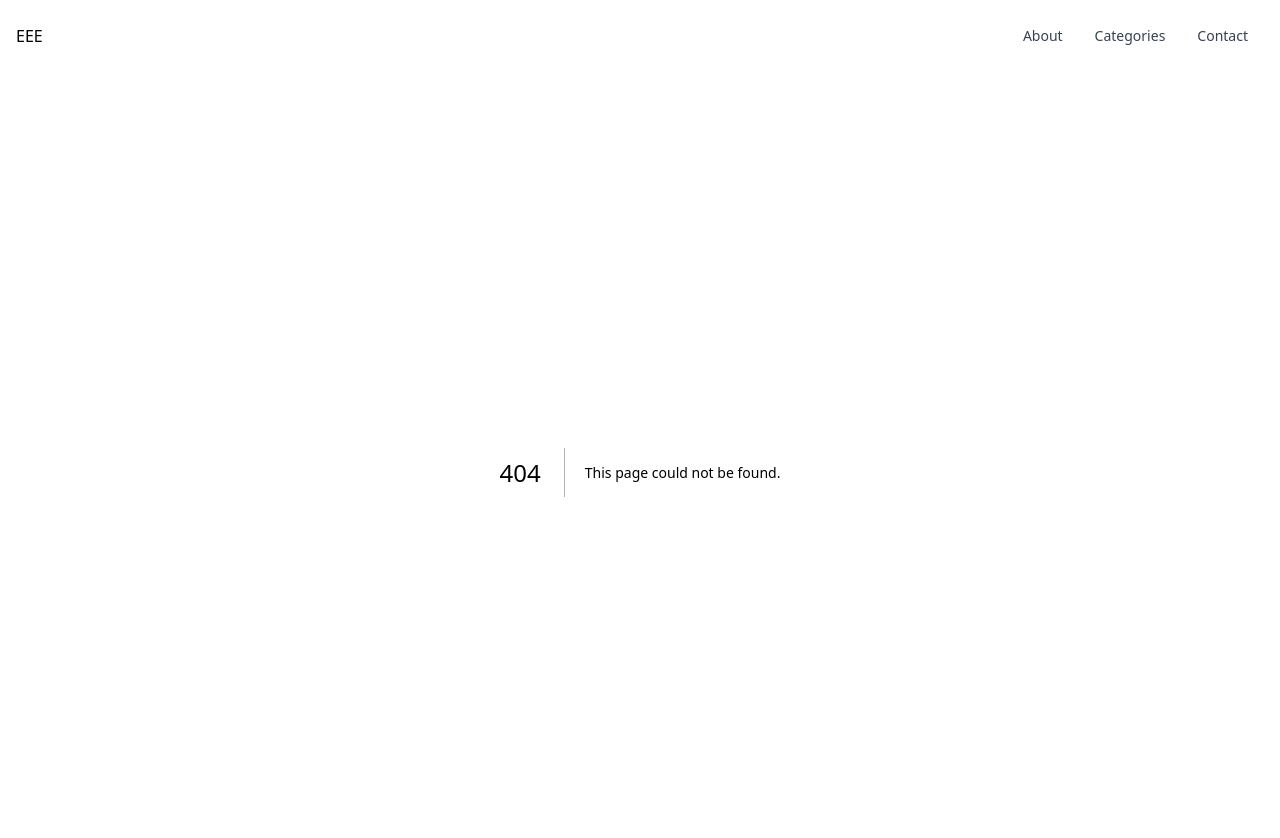
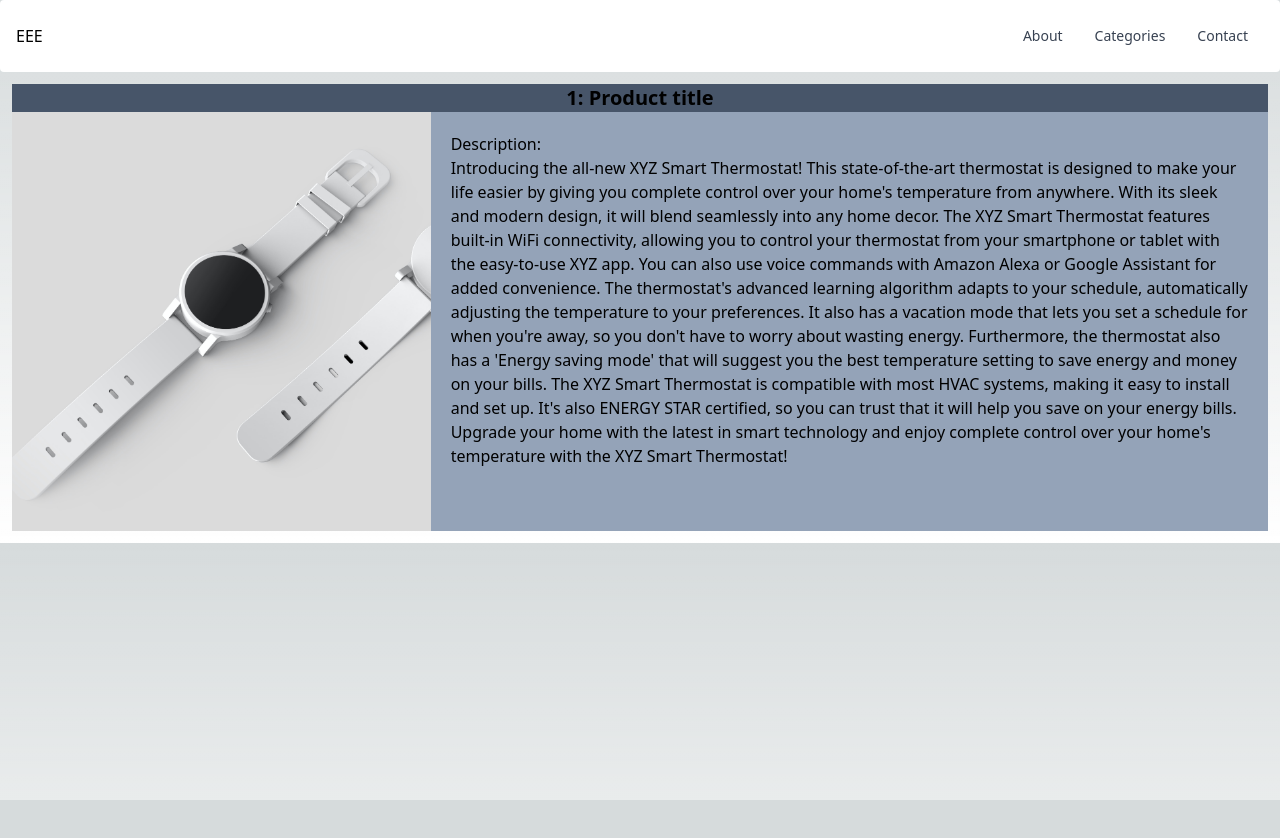
Before and after one commit to TimGrevendonk/elision_project_2023, a Next.js app in the folder p4-frontend/: page /products/1 in a window 1280 px wide. Before the commit this address had no page. Shown: the top 838 px of the page. After the commit the page ends 800 px from the top, so only its background shows below. Built offline with nearby package versions, Linux system fonts and the light colour scheme.

Commit message:
basic product detail page done

```diff
--- /dev/null
+++ b/p4-frontend/pages/products/[pid].js
@@ -0,0 +1,55 @@
+/* eslint-disable react/no-unescaped-entities */
+export default function ProductDetailPage(props) {
+  const id = props.productID;
+  return (
+    <div className="p-3">
+      <div className="bg-slate-600 h-full w-full flex justify-center">
+        <h1 className="font-bold text-xl">{id}: Product title</h1>
+      </div>
+      <div className="bg-slate-400 h-full w-full flex justify-center">
+        <img src="/1.jpg" className="aspect-square object-cover w-1/3 h-1/3" />
+        <p className="p-5">
+          <span>Description:</span>
+          <br />
+          Introducing the all-new XYZ Smart Thermostat! This state-of-the-art
+          thermostat is designed to make your life easier by giving you complete
+          control over your home's temperature from anywhere. With its sleek and
+          modern design, it will blend seamlessly into any home decor. The XYZ
+          Smart Thermostat features built-in WiFi connectivity, allowing you to
+          control your thermostat from your smartphone or tablet with the
+          easy-to-use XYZ app. You can also use voice commands with Amazon Alexa
+          or Google Assistant for added convenience. The thermostat's advanced
+          learning algorithm adapts to your schedule, automatically adjusting
+          the temperature to your preferences. It also has a vacation mode that
+          lets you set a schedule for when you're away, so you don't have to
+          worry about wasting energy. Furthermore, the thermostat also has a
+          'Energy saving mode' that will suggest you the best temperature
+          setting to save energy and money on your bills. The XYZ Smart
+          Thermostat is compatible with most HVAC systems, making it easy to
+          install and set up. It's also ENERGY STAR certified, so you can trust
+          that it will help you save on your energy bills. Upgrade your home
+          with the latest in smart technology and enjoy complete control over
+          your home's temperature with the XYZ Smart Thermostat!
+        </p>
+      </div>
+    </div>
+  );
+}
+
+export async function getStaticProps(context) {
+  const productId = context.params.pid;
+
+  return {
+    props: {
+      productID: productId,
+    },
+  };
+}
+
+export async function getStaticPaths() {
+  const paths = [{ params: { pid: "1" } }];
+  return {
+    paths: paths,
+    fallback: true,
+  };
+}
```
Also changed, not shown: p4-frontend/public/1.jpg (added).
